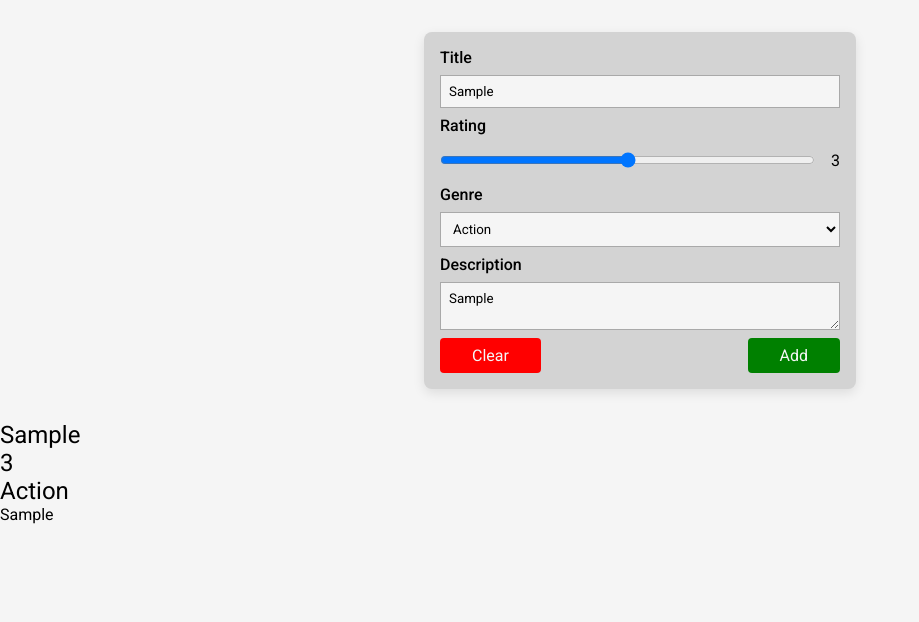
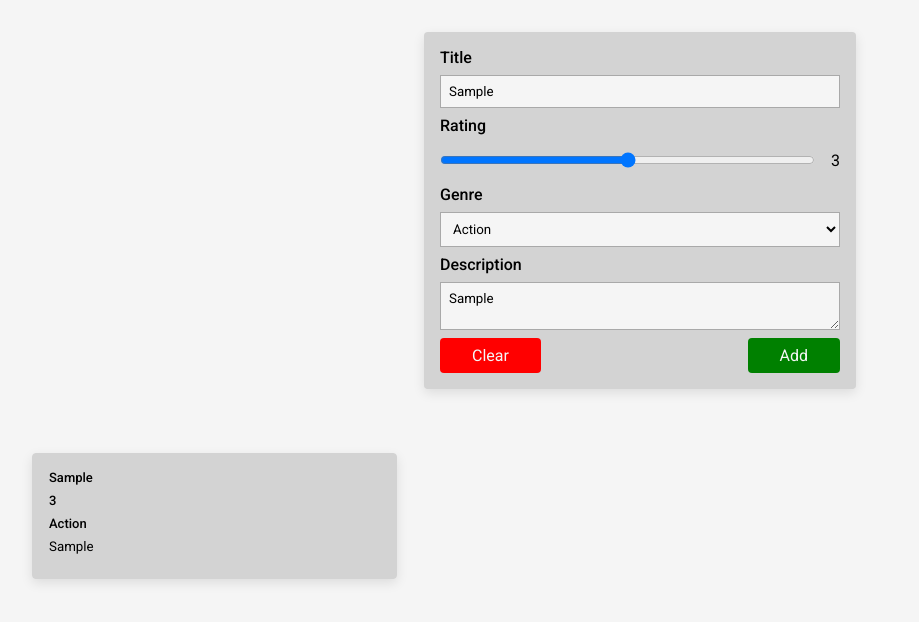
Before and after one commit to vikkoooo/MovieCards_React, a React (Vite) app: page / in a window 1280 px wide. Both pictures are taken after typing "Sample", "Sample" into the empty fields and a click on the button "Add". Shown: the top 622 px of the page, without its empty margins (0-919 px from the left). Built offline with nearby package versions, Linux system fonts and the light colour scheme.

Commit message:
add styling for moviecard

```diff
--- a/src/components/MovieCard/MovieCard.tsx
+++ b/src/components/MovieCard/MovieCard.tsx
@@ -1,5 +1,6 @@
 import { ReactElement } from "react";
 import { IMovieData } from "../App";
+import "../../css/MovieCard.css";
 
 interface IMovieCardProps {
 	movieData: IMovieData;
--- a/src/css/AddMovie.css
+++ b/src/css/AddMovie.css
@@ -8,7 +8,7 @@
 	/* box shadow #9 + rounded */
 	/* https://getcssscan.com/css-box-shadow-examples */
 	box-shadow: rgba(0, 0, 0, 0.1) 0px 4px 12px;
-	border-radius: 0.5rem;
+	border-radius: 4px;
 }
 
 .title,
--- /dev/null
+++ b/src/css/MovieCard.css
@@ -0,0 +1,32 @@
+.movie-list {
+	background-color: whitesmoke;
+	display: flex;
+	flex-wrap: wrap;
+	gap: 2rem;
+	padding: 2rem;
+}
+
+.movie-card {
+	background-color: lightgrey;
+	border: 1px solid lightgrey;
+	border-radius: 4px;
+	box-shadow: rgba(0, 0, 0, 0.1) 0px 4px 12px;
+	box-sizing: border-box;
+	padding: 1rem;
+	width: 30%;
+}
+
+.movie-title,
+.movie-rating,
+.movie-genre {
+	background-color: lightgrey;
+	font-size: small;
+	font-weight: 500;
+	margin-bottom: 0.5rem;
+}
+
+.movie-description {
+	background-color: lightgrey;
+	font-size: smaller;
+	margin-bottom: 0.5rem;
+}
```
